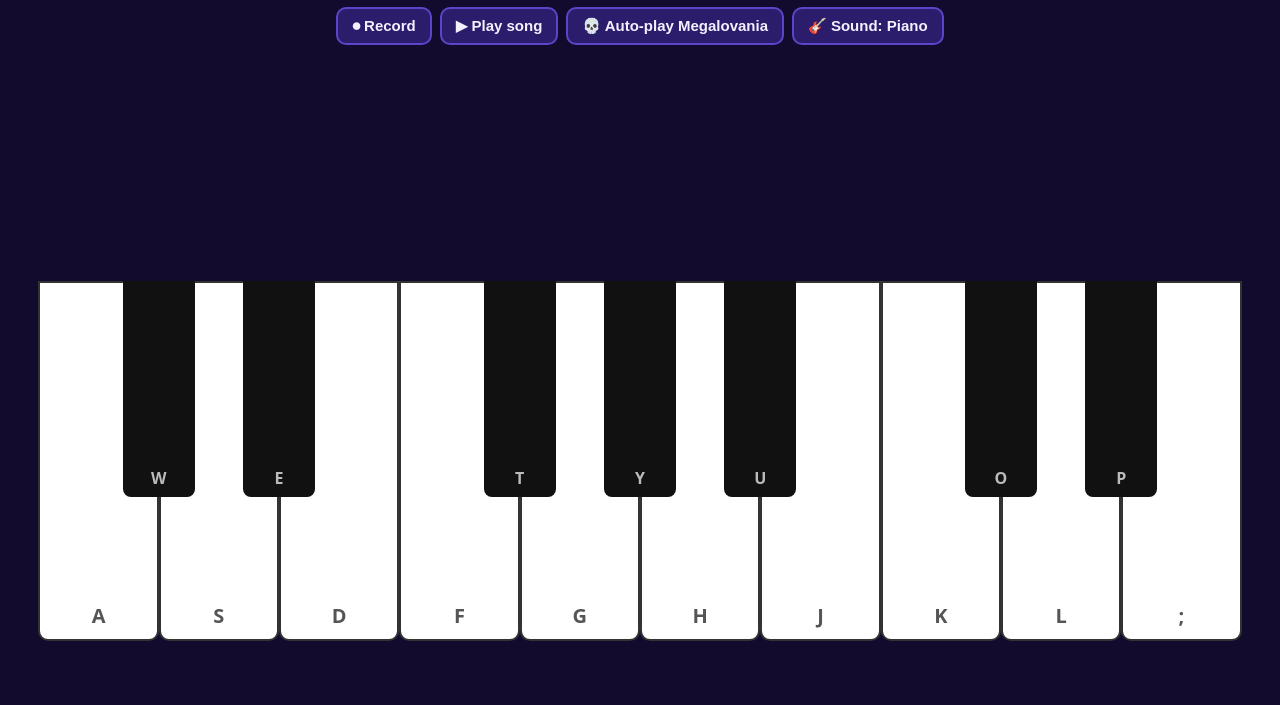
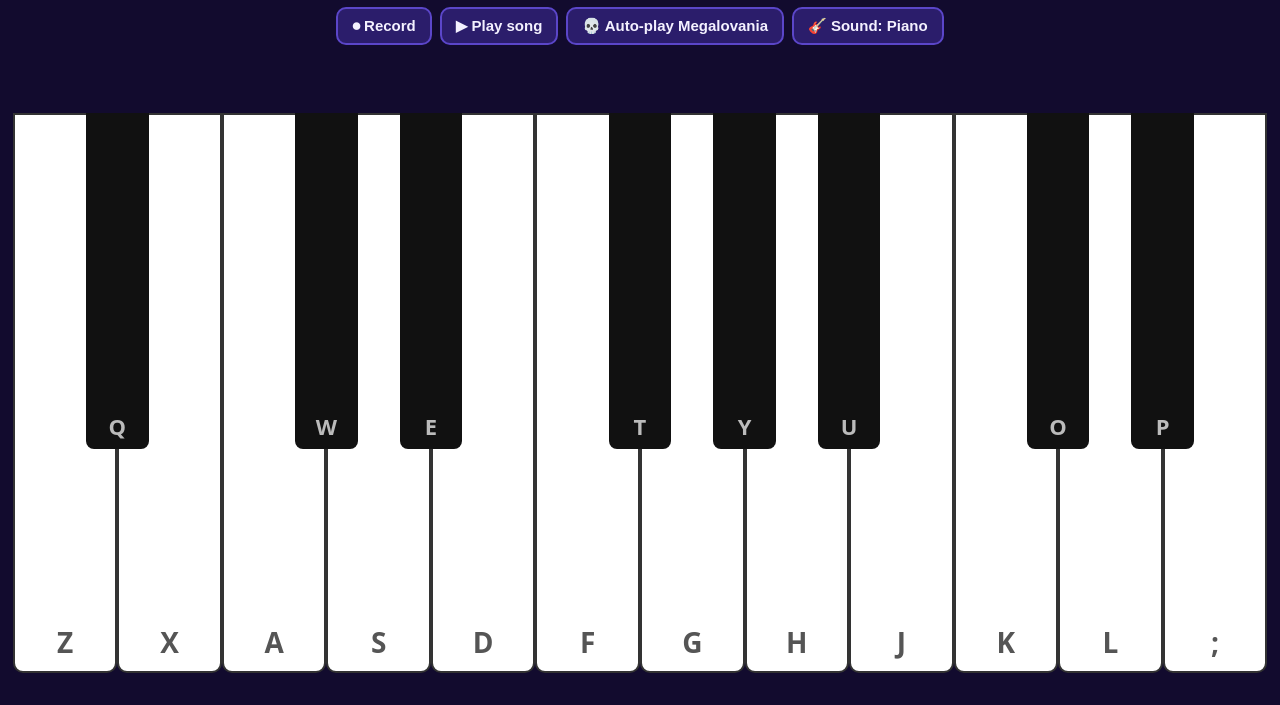
Before and after one commit to jawdropio/games, a plain HTML site: page music/index.html in a window 1280 px wide. Shown: the part 95-800 px from the top of the page. Drawn offline with Linux system fonts and the light colour scheme.

Commit message:
music: studio change

```diff
--- a/music/index.html
+++ b/music/index.html
@@ -16,9 +16,9 @@
   button:hover { background:#3b2a8f; }
   button.on { background:#c0392b; border-color:#ff7b6b; }
   #pauseBtn { position:fixed; top:10px; right:12px; z-index:6; }
-  #piano { position:absolute; left:3%; right:3%; bottom:8%; height:min(55vh,360px); z-index:2; }
-  .white { position:absolute; top:0; bottom:0; width:10%; background:#fff; border:2px solid #333; border-radius:0 0 10px 10px; color:#555; display:flex; align-items:flex-end; justify-content:center; padding-bottom:10px; font-weight:800; font-size:clamp(12px,2.2vw,20px); }
-  .black { position:absolute; top:0; height:60%; width:6%; background:#111; border-radius:0 0 8px 8px; color:#bbb; display:flex; align-items:flex-end; justify-content:center; padding-bottom:8px; font-weight:800; font-size:clamp(10px,1.8vw,16px); z-index:3; }
+  #piano { position:absolute; left:1%; right:1%; bottom:4%; height:min(70vh,560px); z-index:2; }
+  .white { position:absolute; top:0; bottom:0; background:#fff; border:2px solid #333; border-radius:0 0 10px 10px; color:#555; display:flex; align-items:flex-end; justify-content:center; padding-bottom:10px; font-weight:800; font-size:clamp(14px,2.6vw,28px); }
+  .black { position:absolute; top:0; height:60%; background:#111; border-radius:0 0 8px 8px; color:#bbb; display:flex; align-items:flex-end; justify-content:center; padding-bottom:8px; font-weight:800; font-size:clamp(12px,2vw,22px); z-index:3; }
   .white.down { background:var(--c); }
   .black.down { background:var(--c); color:#000; }
   #msg { text-align:center; color:#a99ee0; margin-top:10px; min-height:20px; position:relative; z-index:5; }
@@ -32,7 +32,7 @@
 <button id="pauseBtn">⏸ Pause</button>
 <canvas id="fx"></canvas>
 <h1>🎹 music</h1>
-<p class="sub">Press the letters on your keyboard (or click the keys) to play notes!</p>
+<p class="sub">Press the letters on your keyboard (Z X and Q for low notes) (or click the keys) to play notes!</p>
 <div class="bar">
   <button id="recBtn">⏺ Record</button>
   <button id="playBtn">▶ Play song</button>
@@ -47,27 +47,29 @@
 (() => {
   // ---- notes: [name, frequency, key, isBlack, whiteIndex] ----
   const WHITE = [
+    ['A3',220.00,'z'],['B3',246.94,'x'],
     ['C4',261.63,'a'],['D4',293.66,'s'],['E4',329.63,'d'],['F4',349.23,'f'],['G4',392.00,'g'],
     ['A4',440.00,'h'],['B4',493.88,'j'],['C5',523.25,'k'],['D5',587.33,'l'],['E5',659.25,';']
   ];
   // black keys sit after white index i
   const BLACK = [
-    ['C#4',277.18,'w',0],['D#4',311.13,'e',1],['F#4',369.99,'t',3],['G#4',415.30,'y',4],
-    ['A#4',466.16,'u',5],['C#5',554.37,'o',7],['D#5',622.25,'p',8]
+    ['A#3',233.08,'q',0],['C#4',277.18,'w',2],['D#4',311.13,'e',3],['F#4',369.99,'t',5],['G#4',415.30,'y',6],
+    ['A#4',466.16,'u',7],['C#5',554.37,'o',9],['D#5',622.25,'p',10]
   ];
-  const COLORS = ['#ff6b6b','#ffa94d','#ffe066','#69db7c','#38d9a9','#4dabf7','#748ffc','#da77f2','#f783ac','#ff8787'];
+  const COLORS = ['#ff6b6b','#ffa94d','#ffe066','#69db7c','#38d9a9','#4dabf7','#748ffc','#da77f2','#f783ac','#ff8787','#ffd43b','#63e6be'];
+  const W = 100/WHITE.length;
 
   const piano = document.getElementById('piano');
   const els = {}, freqs = {};
   WHITE.forEach((n,i) => {
     const d = document.createElement('div');
-    d.className = 'white'; d.style.left = (i*10)+'%'; d.style.setProperty('--c', COLORS[i]);
+    d.className = 'white'; d.style.left = (i*W)+'%'; d.style.width = W+'%'; d.style.setProperty('--c', COLORS[i]);
     d.textContent = n[2].toUpperCase();
     piano.appendChild(d); els[n[0]] = d; freqs[n[0]] = n[1]; n.el = d; n.color = COLORS[i];
   });
   BLACK.forEach(n => {
     const d = document.createElement('div');
-    d.className = 'black'; d.style.left = ((n[3]+1)*10 - 3)+'%'; d.style.setProperty('--c', COLORS[n[3]]);
+    d.className = 'black'; d.style.left = ((n[3]+1)*W - W*0.3)+'%'; d.style.width = (W*0.6)+'%'; d.style.setProperty('--c', COLORS[n[3]]);
     d.textContent = n[2].toUpperCase();
     piano.appendChild(d); els[n[0]] = d; freqs[n[0]] = n[1]; n.color = COLORS[n[3]];
   });
@@ -146,26 +148,27 @@
     playTimers.push(setTimeout(() => { stopPlayback(); msg.textContent = '🎉 Nice song!'; }, end));
   };
   // ---- auto-play: Megalovania intro (times are in eighth-notes) ----
-  const MEGA_PHRASE = [['D4',0,1],['D4',1,1],['D5',2,2],['A4',5,3],['G#4',9,2],['G4',11,2],['F4',13,2],['D4',15,1],['F4',16,1],['G4',17,1]];
+  const MEGA_PHRASE = [['R',0,1],['R',1,1],['D5',2,2],['A4',5,3],['G#4',9,2],['G4',11,2],['F4',13,2],['D4',15,1],['F4',16,1],['G4',17,1]];
+  const MEGA_ROOTS = ['D4','C4','B3','A#3'];
   const megaBtn = document.getElementById('megaBtn');
   megaBtn.onclick = () => {
     audio();
     if (megaBtn.dataset.playing) { stopPlayback(); return; }
     if (recording) recBtn.onclick();
     stopPlayback();
-    const E = 125, notes = [];
-    [0, 20].forEach((off, i) => MEGA_PHRASE.forEach(([n,s,l]) => {
-      const name = (i === 1 && n === 'D4') ? 'C4' : n;
-      notes.push([name, (off+s)*E, l*E*0.85]);
-    }));
-    // second phrase starts on C4 C4 instead of D4 D4
+    const E = 120, notes = [];
+    // the riff plays twice through all four chords
+    for (let round = 0; round < 2; round++) MEGA_ROOTS.forEach((root, i) => {
+      const off = (round*4 + i) * 20;
+      MEGA_PHRASE.forEach(([n,s,l]) => notes.push([n==='R' ? root : n, (off+s)*E, l*E*0.85]));
+    });
     megaBtn.dataset.playing = '1'; megaBtn.textContent = '⏹ Stop';
-    msg.textContent = '🎶 Playing the Megalovania intro...';
+    msg.textContent = '🎶 Playing Megalovania...';
     notes.forEach(([n,t,len]) => {
       playTimers.push(setTimeout(() => press(n,true), t));
       playTimers.push(setTimeout(() => release(n,true), t+len));
     });
-    playTimers.push(setTimeout(() => { stopPlayback(); msg.textContent = '🎉 Ba da da daaa!'; }, 5200));
+    playTimers.push(setTimeout(() => { stopPlayback(); msg.textContent = '🎉 Ba da da daaa!'; }, 160*E + 600));
   };
   document.getElementById('waveBtn').onclick = e => {
     waveIdx = (waveIdx+1) % WAVES.length;
```
